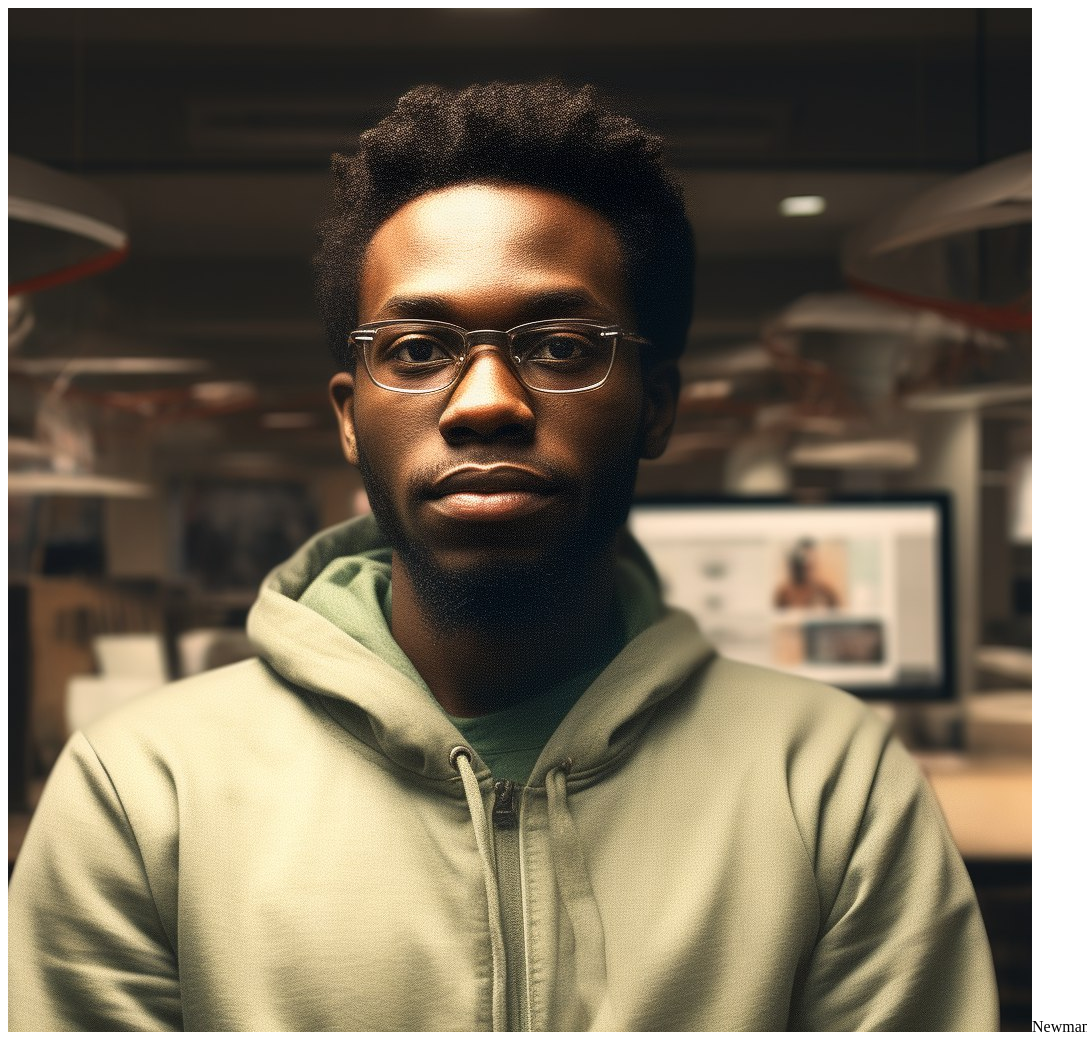
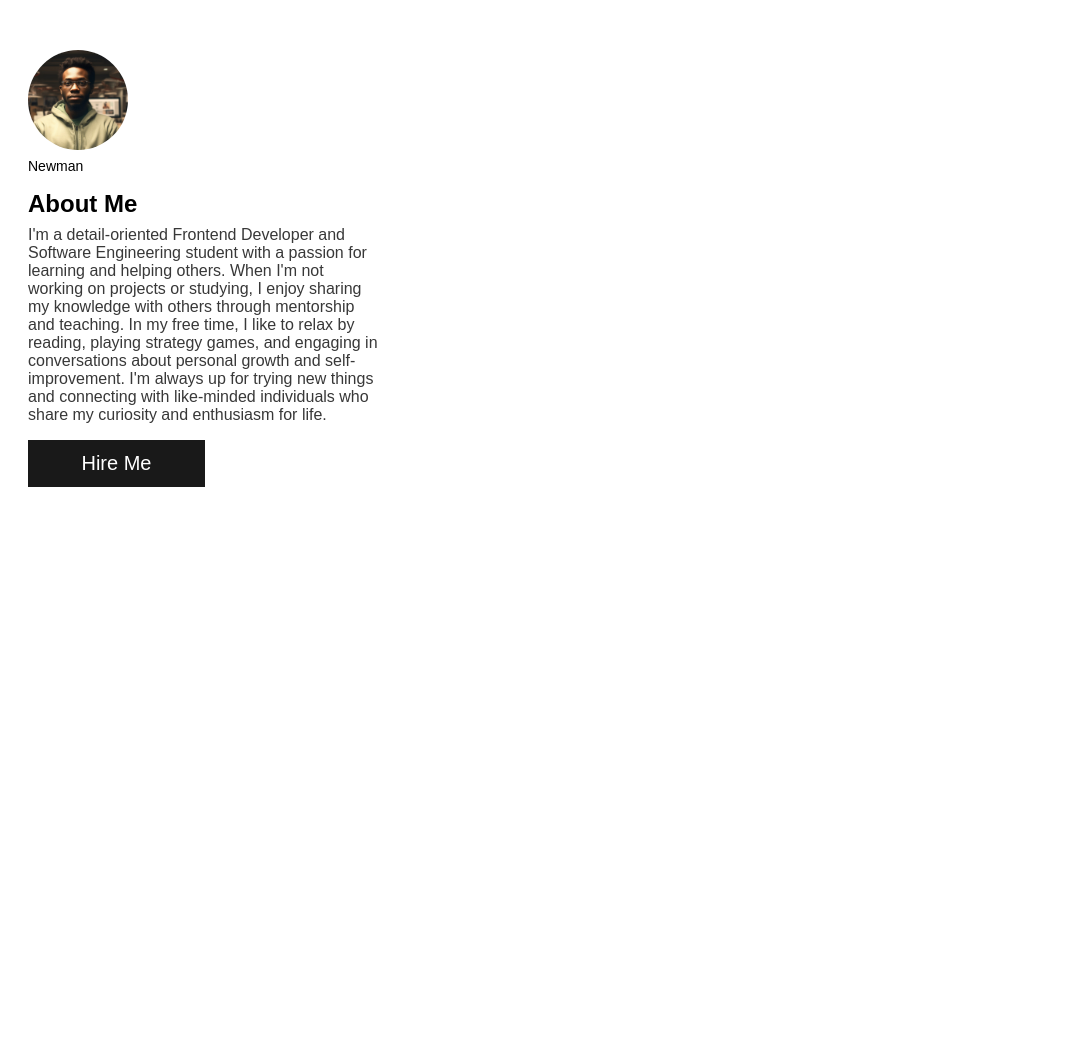
Before and after one commit to newman-theinnovator/about-me-page, a plain HTML site: page index.html in a window 1280 px wide. Shown: the top 1038 px of the page, without its empty margins (0-1087 px from the left). After the commit the page ends 800 px from the top, so only its background shows below. Drawn offline with Linux system fonts and the light colour scheme.

Commit message:
completed task 3

```diff
--- a/index.html
+++ b/index.html
@@ -4,13 +4,15 @@
     <meta charset="UTF-8" />
     <meta name="viewport" content="width=device-width, initial-scale=1.0" />
     <title>The Just Projects - Newman</title>
+    <link rel="stylesheet" href="./styles.css">
   </head>
   <body>
-    <img src="./assets/nice pic.jpg" alt="" /><span>Newman</span>
+    <div class="container">
+      <img class="my__pic" src="./assets/nice pic.jpg" alt="" /><span class="my-pic__description">Newman</span>
 
-    <h1>About Me</h1>
-    <p>
-      I'm a detail-oriented Frontend Developer and Software Engineering student
+      <h1>About Me</h1>
+      <p class="about-me__para">
+        I'm a detail-oriented Frontend Developer and Software Engineering student
       with a passion for learning and helping others. When I'm not working on
       projects or studying, I enjoy sharing my knowledge with others through
       mentorship and teaching. In my free time, I like to relax by reading,
@@ -19,6 +21,7 @@
       connecting with like-minded individuals who share my curiosity and
       enthusiasm for life.
     </p>
-    <button><a href="https://x.com/MiG_9xz">Hire Me</a></button>
+    <button class="hire-me__btn"><a class="hire-me__btn--link" href="https://x.com/MiG_9xz">Hire Me</a></button>
+  </div>
   </body>
 </html>
--- /dev/null
+++ b/styles.css
@@ -0,0 +1,44 @@
+.paragraph {
+    font-size: 80px;
+}
+
+.my__pic {
+    border-radius: 50px;
+    width: 100px;
+    margin-bottom: 4px;
+}
+
+h1 {
+    font-size: 24px;
+    margin-bottom: 8px;
+}
+
+.my-pic__description {
+    display: block;
+    font-size: 14px;
+}
+
+.container {
+    width: 28%;
+    margin: 50px 20px;
+    font-family: sans-serif;
+}
+
+.hire-me__btn {
+    width: 50%;
+    padding: 12px 2px;
+    background-color: rgba(0, 0, 0, 0.9);
+    border-style: none;
+}
+
+.hire-me__btn--link {
+    text-decoration: none;
+    color: white;
+    font-weight: 500;
+    font-size: 20px;
+}
+
+.about-me__para {
+    margin-top: 0;
+    color: rgb(56, 56, 56);
+}
```
